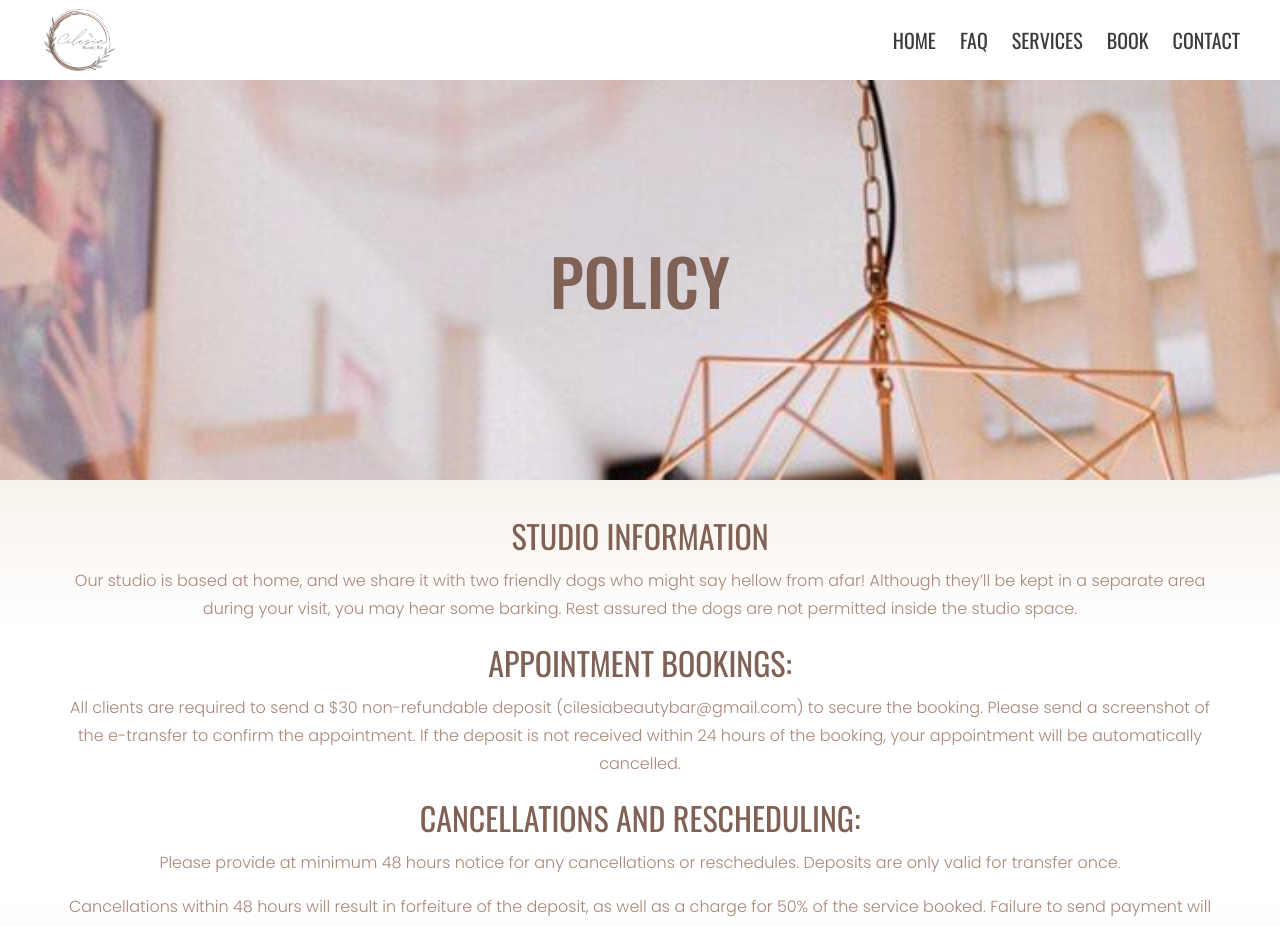
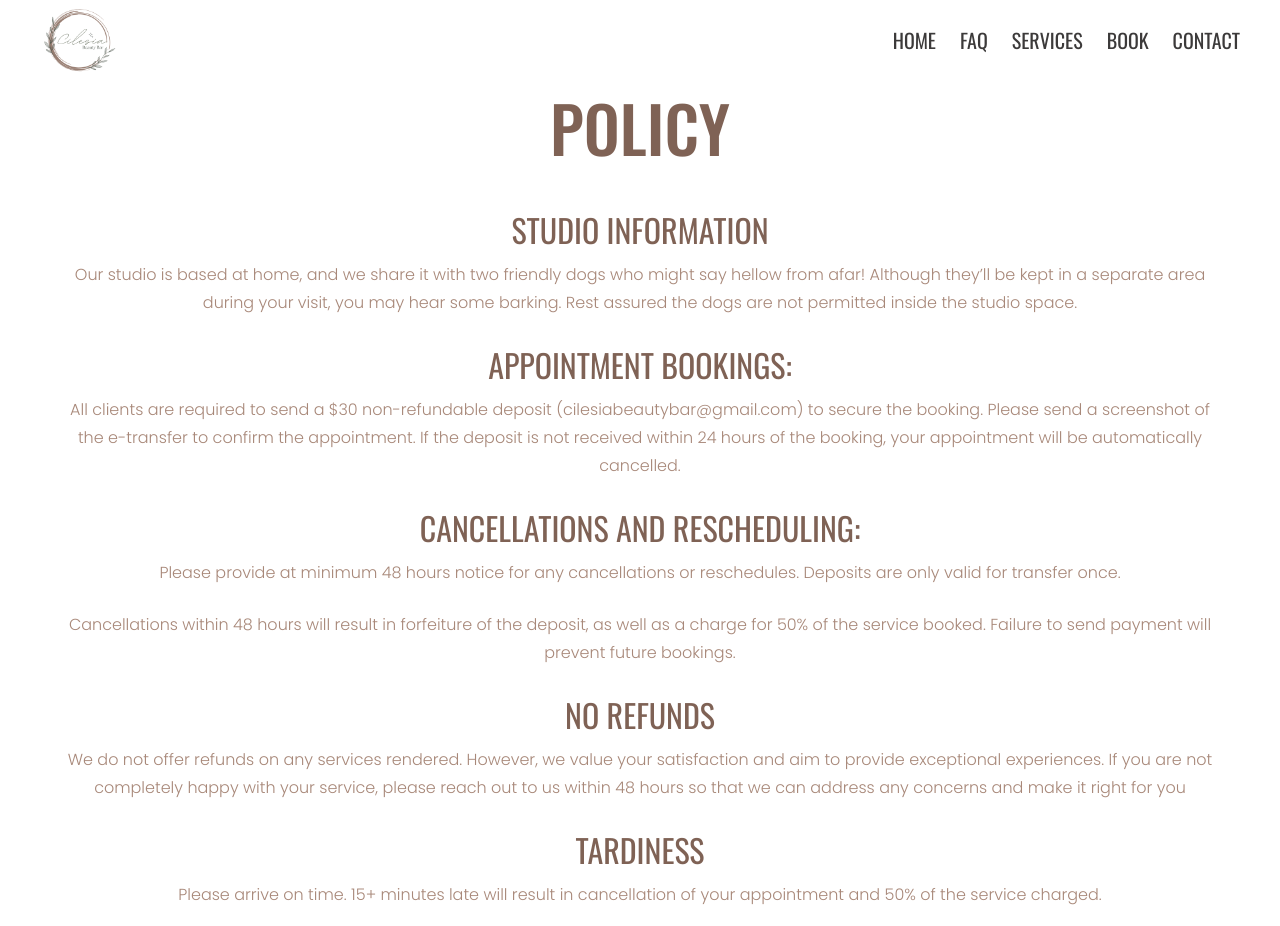
Before and after one commit to eosook/cilesia-sam, a React (Vite) app: page /policy in a window 1280 px wide. Shown: the top 926 px of the page. Built offline with nearby package versions, Linux system fonts and the light colour scheme.

Commit message:
style changes to policy page

```diff
--- a/src/components/Policy/Policy.jsx
+++ /dev/null
@@ -1,82 +0,0 @@
-import "./Policy.scss";
-
-export default function Policy() {
-  return (
-    <div className="policy">
-      <h1 className="policy__title">Policy</h1>
-      <div className="policy-list">
-        <section className="policy-section">
-          <h2 className="policy-section__title">Studio Information</h2>
-          <p className="policy-section__body">
-            Our studio is based at home, and we share it with two friendly dogs
-            who might say hellow from afar! Although they’ll be kept in a
-            separate area during your visit, you may hear some barking. Rest
-            assured the dogs are not permitted inside the studio space.{" "}
-          </p>
-        </section>
-
-        <section className="policy-section">
-          <h2 className="policy-section__title">Appointment Bookings:</h2>
-          <p className="policy-section__body">
-            All clients are required to send a $30 non-refundable deposit
-            (cilesiabeautybar@gmail.com) to secure the booking. Please send a
-            screenshot of the e-transfer to confirm the appointment. If the
-            deposit is not received within 24 hours of the booking, your
-            appointment will be automatically cancelled.{" "}
-          </p>
-        </section>
-
-        <section className="policy-section">
-          <h2 className="policy-section__title">
-            Cancellations and Rescheduling:
-          </h2>
-          <p className="policy-section__body">
-            Please provide at minimum 48 hours notice for any cancellations or
-            reschedules. Deposits are only valid for transfer once.
-          </p>
-          <p className="policy-section__body">
-            Cancellations within 48 hours will result in forfeiture of the
-            deposit, as well as a charge for 50% of the service booked. Failure
-            to send payment will prevent future bookings.{" "}
-          </p>
-        </section>
-
-        <section className="policy-section">
-          <h2 className="policy-section__title">No Refunds</h2>
-          <p className="policy-section__body">
-            We do not offer refunds on any services rendered. However, we value
-            your satisfaction and aim to provide exceptional experiences. If you
-            are not completely happy with your service, please reach out to us
-            within 48 hours so that we can address any concerns and make it
-            right for you
-          </p>
-        </section>
-
-        <section className="policy-section">
-          <h2 className="policy-section__title">Tardiness</h2>
-          <p className="policy-section__body">
-            Please arrive on time. 15+ minutes late will result in cancellation
-            of your appointment and 50% of the service charged.{" "}
-          </p>
-        </section>
-
-        <section className="policy-section">
-          <h2 className="policy-section__title">No Guests</h2>
-          <p className="policy-section__body">
-            Please no children, no pets, or guests at your appointment due to
-            the lengthy procedure time which can be uncomfortable and
-            distracting for your guest(s) and for myself as the artist.
-          </p>
-        </section>
-
-        <section className="policy-section">
-          <h2 className="policy-section__title">Parking</h2>
-          <p className="policy-section__body">
-            Please avoid parking in my driveway. There is free street parking
-            available.{" "}
-          </p>
-        </section>
-      </div>
-    </div>
-  );
-}
--- a/src/components/Policy/Policy.scss
+++ /dev/null
@@ -1,32 +0,0 @@
-@use '../../styles/partials/variables' as *;
-@use '../../styles/partials/fonts' as *;
-@use '../../styles/partials/mixins' as *;
-
-.policy{
-    background: linear-gradient($color-three 0%, white 40%, white 60%, $color-three 100%);
-    text-align: center;
-
-    &__title{
-        @include title(4rem, 500);
-        @include heroBackgroundOne;
-    }
-
-    &-list{
-        padding: 2rem;
-        @include tablet{
-            padding: 2rem 4rem;
-        }
-    }
-
-    &-section{
-        &__title{
-            @include title(2rem, 400);
-            text-shadow: none;
-            margin-bottom: 0.5rem;
-        }
-        &__body{
-            @include body(1rem);
-            padding-bottom: 1rem;
-        }
-    }
-}
--- a/src/pages/PolicyPage/PolicyPage.jsx
+++ b/src/pages/PolicyPage/PolicyPage.jsx
@@ -1,10 +1,84 @@
-import './PolicyPage.scss'
-import Policy from '../../components/Policy/Policy'
+import "./PolicyPage.scss";
 
-export default function PolicyPage(){
-    return (
-        <main>
-            <Policy />
-        </main>
-    )
+export default function PolicyPage() {
+  return (
+    <main>
+      <div className="policy">
+        <h1 className="policy__title">Policy</h1>
+        <div className="policy-list">
+          <section className="policy-section">
+            <h2 className="policy-section__title">Studio Information</h2>
+            <p className="policy-section__body">
+              Our studio is based at home, and we share it with two friendly
+              dogs who might say hellow from afar! Although they’ll be kept in a
+              separate area during your visit, you may hear some barking. Rest
+              assured the dogs are not permitted inside the studio space.{" "}
+            </p>
+          </section>
+
+          <section className="policy-section">
+            <h2 className="policy-section__title">Appointment Bookings:</h2>
+            <p className="policy-section__body">
+              All clients are required to send a $30 non-refundable deposit
+              (cilesiabeautybar@gmail.com) to secure the booking. Please send a
+              screenshot of the e-transfer to confirm the appointment. If the
+              deposit is not received within 24 hours of the booking, your
+              appointment will be automatically cancelled.{" "}
+            </p>
+          </section>
+
+          <section className="policy-section">
+            <h2 className="policy-section__title">
+              Cancellations and Rescheduling:
+            </h2>
+            <p className="policy-section__body">
+              Please provide at minimum 48 hours notice for any cancellations or
+              reschedules. Deposits are only valid for transfer once.
+            </p>
+            <p className="policy-section__body">
+              Cancellations within 48 hours will result in forfeiture of the
+              deposit, as well as a charge for 50% of the service booked.
+              Failure to send payment will prevent future bookings.{" "}
+            </p>
+          </section>
+
+          <section className="policy-section">
+            <h2 className="policy-section__title">No Refunds</h2>
+            <p className="policy-section__body">
+              We do not offer refunds on any services rendered. However, we
+              value your satisfaction and aim to provide exceptional
+              experiences. If you are not completely happy with your service,
+              please reach out to us within 48 hours so that we can address any
+              concerns and make it right for you
+            </p>
+          </section>
+
+          <section className="policy-section">
+            <h2 className="policy-section__title">Tardiness</h2>
+            <p className="policy-section__body">
+              Please arrive on time. 15+ minutes late will result in
+              cancellation of your appointment and 50% of the service charged.{" "}
+            </p>
+          </section>
+
+          <section className="policy-section">
+            <h2 className="policy-section__title">No Guests</h2>
+            <p className="policy-section__body">
+              Please no children, no pets, or guests at your appointment due to
+              the lengthy procedure time which can be uncomfortable and
+              distracting for your guest(s) and for myself as the artist.
+            </p>
+          </section>
+
+          <section className="policy-section">
+            <h2 className="policy-section__title">Parking</h2>
+            <p className="policy-section__body">
+              Please avoid parking in my driveway. There is free street parking
+              available.{" "}
+            </p>
+          </section>
+        </div>
+      </div>
+    </main>
+  );
 }
--- a/src/pages/PolicyPage/PolicyPage.scss
+++ b/src/pages/PolicyPage/PolicyPage.scss
@@ -0,0 +1,32 @@
+@use '../../styles/partials/variables' as *;
+@use '../../styles/partials/fonts' as *;
+@use '../../styles/partials/mixins' as *;
+
+.policy{
+    text-align: center;
+
+    &__title{
+        @include title(4rem, 500);
+    }
+
+    &-list{
+        padding: 2rem;
+        @include tablet{
+            padding: 2rem 4rem;
+        }
+    }
+
+    &-section{
+        max-width: 1200px;
+        margin: 0 auto;
+        &__title{
+            @include title(2rem, 400);
+            text-shadow: none;
+            margin-bottom: 0.5rem;
+        }
+        &__body{
+            @include body(1rem);
+            padding-bottom: 1.5rem;
+        }
+    }
+}
--- a/src/styles/partials/_variables.scss
+++ b/src/styles/partials/_variables.scss
@@ -3,3 +3,6 @@ $color-two: #E6E1D2;
 $color-three: #E6CFB8;
 $color-four: #A6765B;
 $color-five: #706C61;
+
+$title-color: #7f6255;
+$regular-color: #a88879;
```
